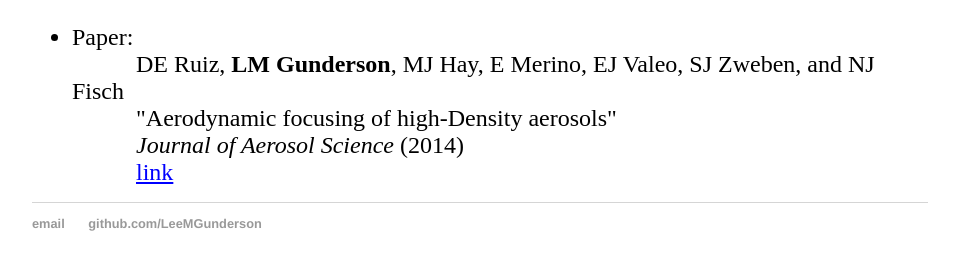
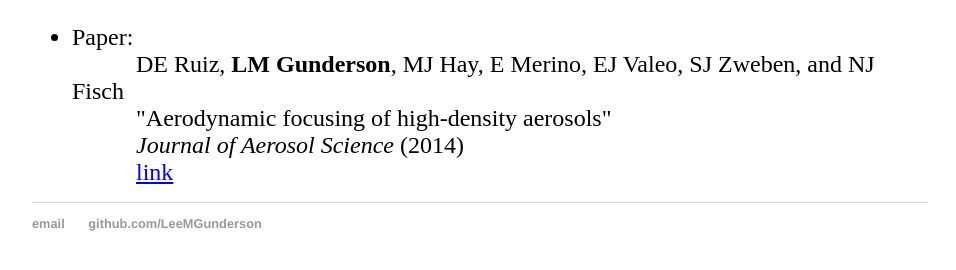
Before and after one commit to LeeMGunderson/LeeMGunderson.github.io, a Jekyll site: the page built from research/index.html, in a window 1280 px wide and 900 px high, scrolled down 2371 px. Shown: the part 609-879 px from the top of the window, without its empty margins (160-1116 px from the left). Built offline with Jekyll 4.4.1, drawn with Linux system fonts in a browser that asks for light colours.

Commit message:
Update index.html

```diff
--- a/research/index.html
+++ b/research/index.html
@@ -118,7 +118,7 @@ title: Research
 				<br>
 				<font style="margin-left:64px; font-size:24px;">DE Ruiz, <strong>LM Gunderson</strong>, MJ Hay, E Merino, EJ Valeo, SJ Zweben, and NJ Fisch</font>
 				<br>
-				<font style="margin-left:64px; font-size:24px;">"Aerodynamic focusing of high-Density aerosols"</font>
+				<font style="margin-left:64px; font-size:24px;">"Aerodynamic focusing of high-density aerosols"</font>
 				<br>
 				<font style="margin-left:64px; font-size:24px;"><i>Journal of Aerosol Science</i> (2014)</font>
 				<br>
```
